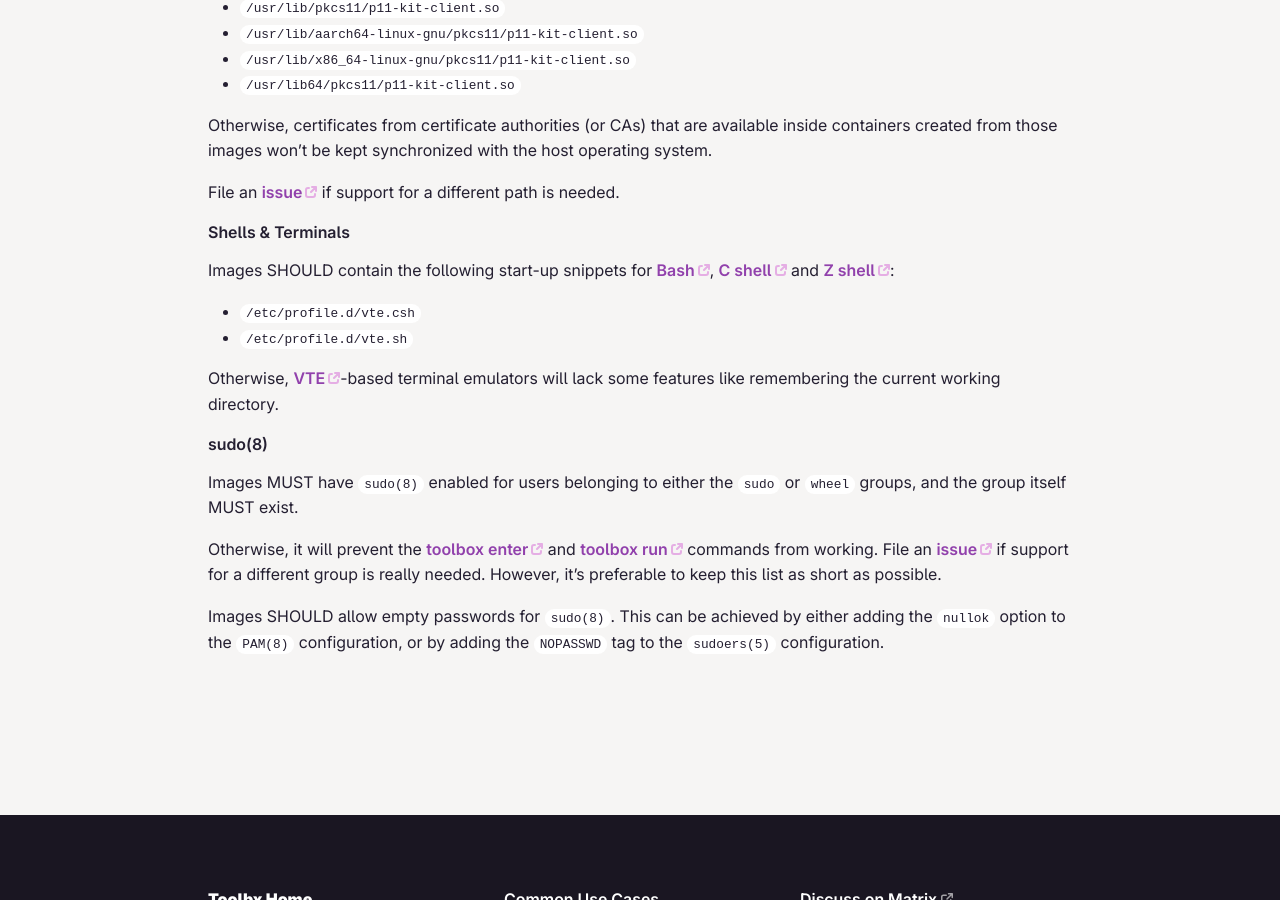
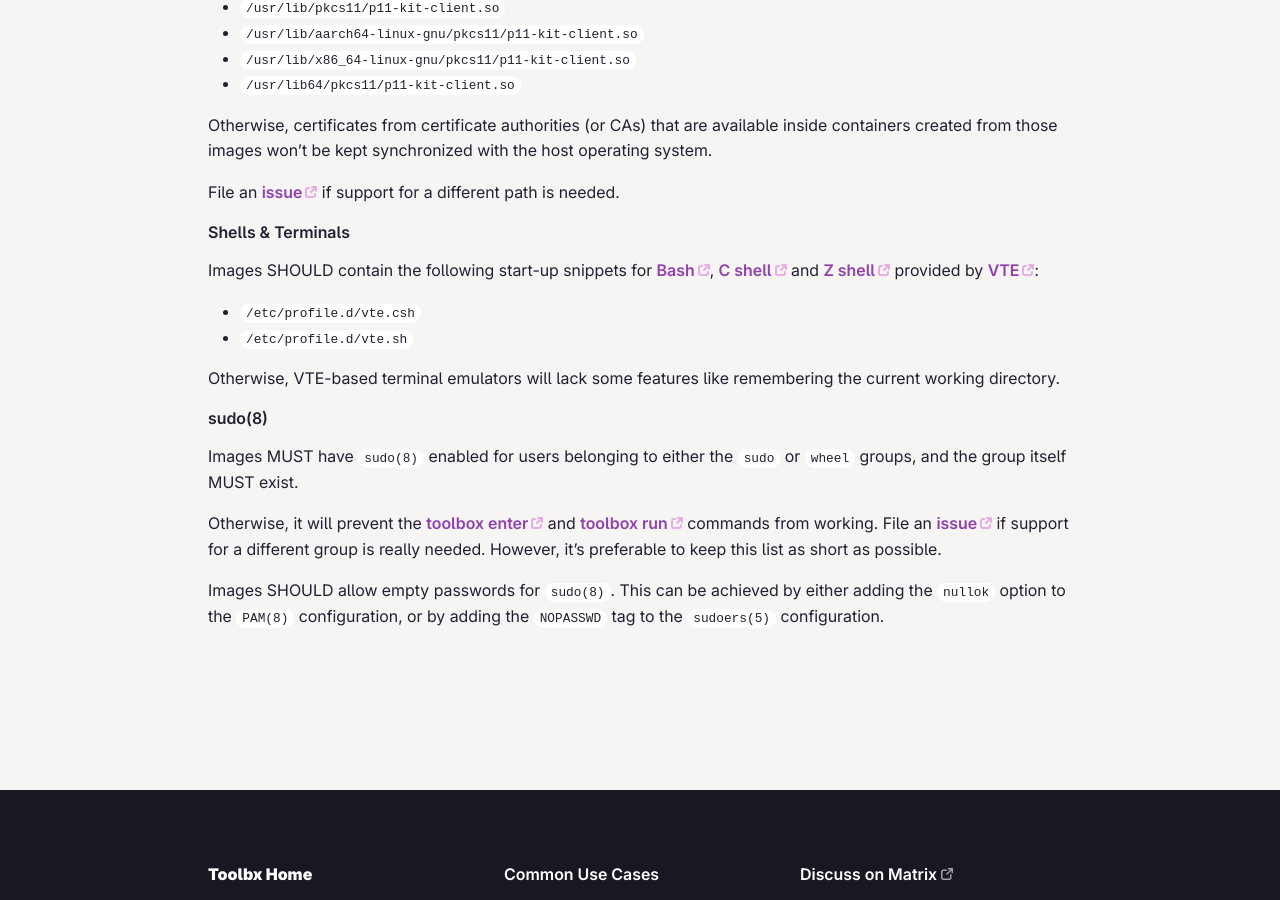
Before and after one commit to containers/containertoolbx.org, a Jekyll site: the page built from doc.md, in a window 1280 px wide and 900 px high, scrolled down 6447 px. Built offline with Jekyll 4.4.1, drawn with Linux system fonts in a browser that asks for light colours.

Commit message:
Tweak the sub-section on shell start-up snippets in doc.md
... to clarify that the snippets are provided by VTE.

Fallout from da6e4800f257d3e5aa166de3e3892cbe8d93e226

https://github.com/containers/toolbox/issues/1606

```diff
--- a/doc.md
+++ b/doc.md
@@ -237,11 +237,11 @@
 
 #### Shells & Terminals
 
-Images SHOULD contain the following start-up snippets for [Bash](https://www.gnu.org/software/bash/), [C shell](https://en.wikipedia.org/wiki/C_shell) and [Z shell](https://www.zsh.org/):
+Images SHOULD contain the following start-up snippets for [Bash](https://www.gnu.org/software/bash/), [C shell](https://en.wikipedia.org/wiki/C_shell) and [Z shell](https://www.zsh.org/) provided by [VTE](https://gitlab.gnome.org/GNOME/vte):
 * `/etc/profile.d/vte.csh`
 * `/etc/profile.d/vte.sh`
 
-Otherwise, [VTE](https://gitlab.gnome.org/GNOME/vte)-based terminal emulators will lack some features like remembering the current working directory.
+Otherwise, VTE-based terminal emulators will lack some features like remembering the current working directory.
 
 #### sudo(8)
 
```
